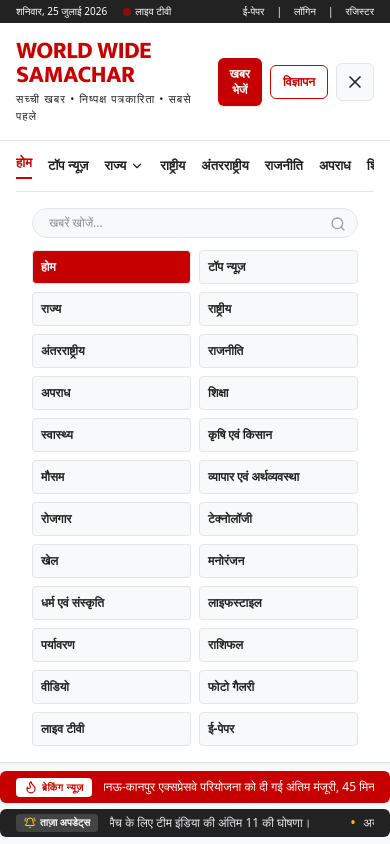
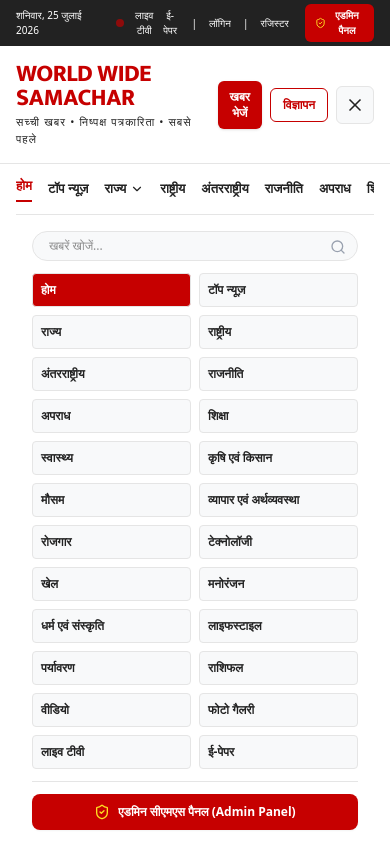
Before and after one commit to rohnit-leo/World-Wide-Samachar, a React (Vite) app: page / in a window 390 px wide. Both pictures are taken after a click on the button 355 px from the left and 81 px from the top of the page. Shown: the top 844 px of the page. Built offline with nearby package versions, Linux system fonts and the light colour scheme.

Commit message:
feat(ui): improve admin panel visibility and access
Update Header and Footer to enhance accessibility of the Admin CMS panel across all device sizes. Added mobile menu integration and refined button styling.

```diff
--- a/src/components/Footer.tsx
+++ b/src/components/Footer.tsx
@@ -142,6 +142,7 @@ export const Footer: React.FC<FooterProps> = ({
         {/* Middle Section: Quick Navigation Utilities & RSS */}
         <div className="py-6 border-b border-gray-800 flex flex-wrap items-center justify-between gap-4 text-xs">
           <div className="flex flex-wrap items-center gap-4 text-gray-400">
+            <button onClick={() => onNavigate('admin')} className="text-amber-400 hover:text-amber-300 font-bold flex items-center gap-1"><ShieldCheck className="w-3.5 h-3.5 text-[#C60000]" /> एडमिन सीएमएस (Admin CMS)</button>
             <button onClick={() => onNavigate('careers')} className="hover:text-white">करियर (Careers)</button>
             <button onClick={() => onNavigate('become-reporter')} className="hover:text-white">पत्रकार बनें (Become Reporter)</button>
             <button onClick={() => onNavigate('rss')} className="hover:text-white flex items-center gap-1"><Rss className="w-3.5 h-3.5 text-amber-500" /> RSS फीड</button>
--- a/src/components/Header.tsx
+++ b/src/components/Header.tsx
@@ -122,14 +122,14 @@ export const Header: React.FC<HeaderProps> = ({
           <button onClick={() => onOpenAuth('register')} className="hover:text-amber-300 transition-colors cursor-pointer">
             रजिस्टर
           </button>
-          <div className="hidden md:flex gap-2 ml-2">
+          <div className="flex gap-2 ml-1 sm:ml-2">
             <button
               onClick={() => onNavigate('admin')}
-              className="bg-[#C60000] text-white text-[9px] px-2 py-0.5 rounded font-bold hover:bg-red-700 transition-colors flex items-center gap-1"
-              title="एडमिन सीएमएस (CMS)"
+              className="bg-[#C60000] text-white text-[10px] sm:text-[11px] px-2.5 py-1 rounded-md font-extrabold hover:bg-red-700 transition-colors flex items-center gap-1 shadow-xs cursor-pointer"
+              title="एडमिन सीएमएस (CMS Panel)"
             >
-              <ShieldCheck className="w-3 h-3" />
-              <span>एडमिन</span>
+              <ShieldCheck className="w-3.5 h-3.5 text-yellow-300" />
+              <span>एडमिन पैनल</span>
             </button>
           </div>
         </div>
@@ -303,6 +303,19 @@ export const Header: React.FC<HeaderProps> = ({
                 </button>
               ))}
             </div>
+
+            <div className="mt-3 pt-3 border-t border-[#E5E5E5]">
+              <button
+                onClick={() => {
+                  onNavigate('admin');
+                  setIsMobileMenuOpen(false);
+                }}
+                className="w-full bg-[#C60000] text-white p-2.5 rounded-lg font-bold flex items-center justify-center gap-2 shadow-xs text-xs"
+              >
+                <ShieldCheck className="w-4 h-4 text-yellow-300" />
+                <span>एडमिन सीएमएस पैनल (Admin Panel)</span>
+              </button>
+            </div>
           </div>
         )}
       </nav>
```
